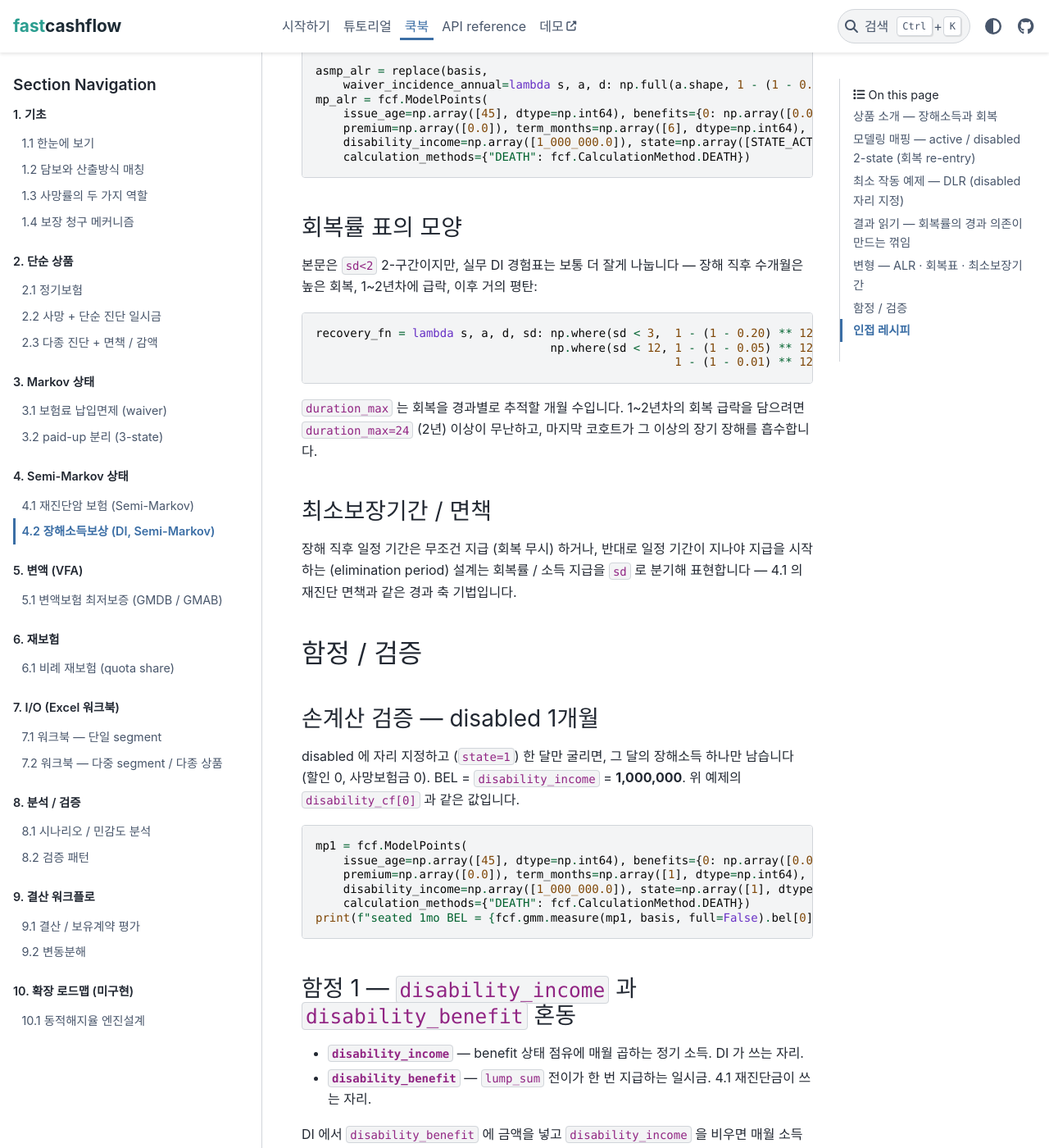
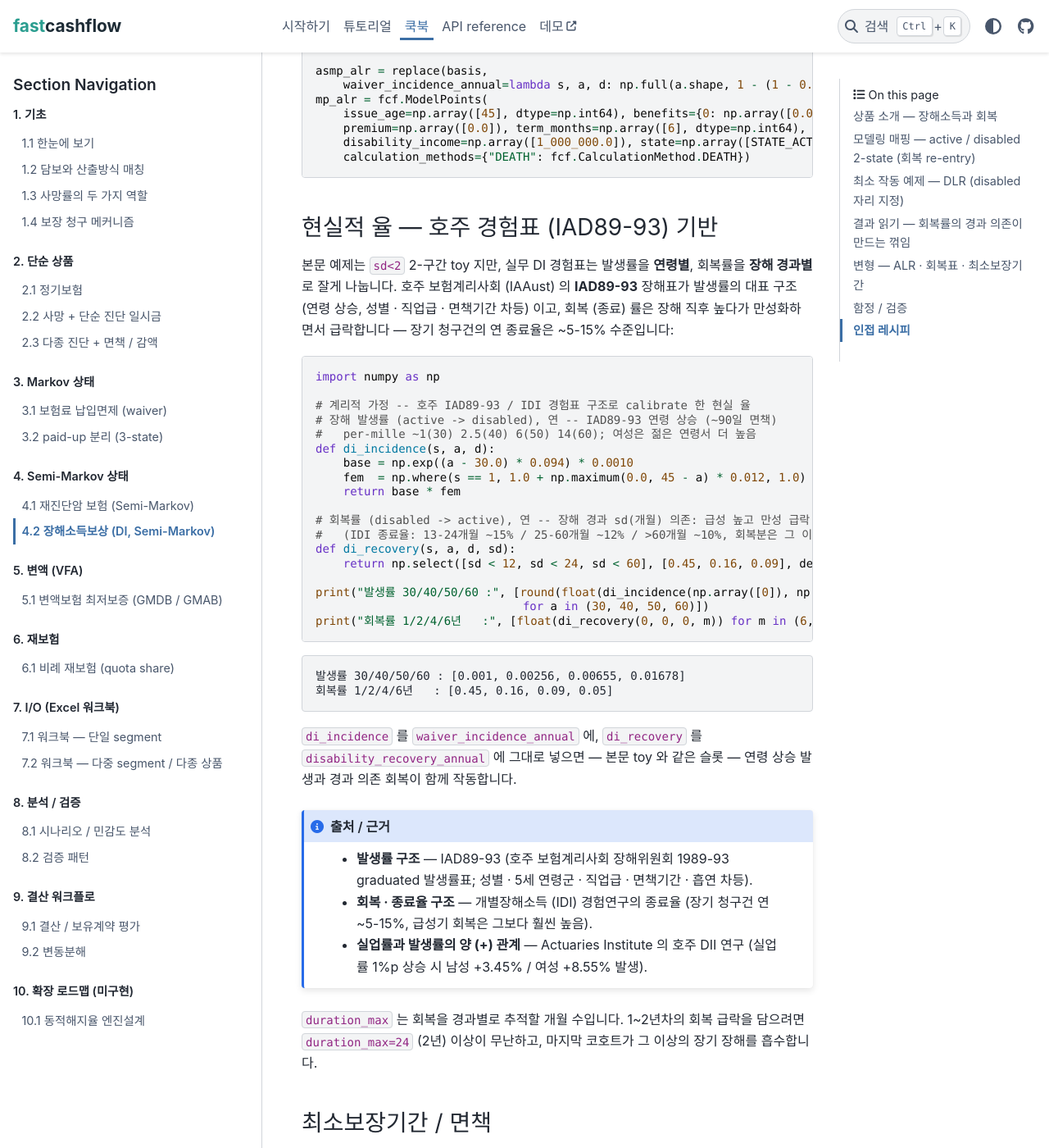
Before and after one commit to seokhoonj/fastcashflow, a Sphinx documentation site: the page built from docs/cookbook/semi-markov/disability-income.md, in a window 1280 px wide and 1400 px high, scrolled down 5532 px. Shown: the whole window at 82% size. Built offline with Sphinx 7.4.7 and the PyData theme 0.15.4, drawn with Linux system fonts in a browser that asks for light colours.

Commit message:
docs: calibrate the DI cookbook rates to Australian disability experience
Replace the arbitrary recovery-curve illustration in the disability-income
chapter with incidence and recovery curves calibrated to the structure of
the Australian IAD89-93 disability table (age-rising incidence) and
individual-disability termination experience (high acute recovery, ~5-15%
annual termination for chronic claims). Cite the sources.

````diff
--- a/docs/cookbook/semi-markov/disability-income.md
+++ b/docs/cookbook/semi-markov/disability-income.md
@@ -239,15 +239,53 @@ mp_alr = fcf.ModelPoints(
     calculation_methods={"DEATH": fcf.CalculationMethod.DEATH})
 ```
 
-### 회복률 표의 모양
+### 현실적 율 — 호주 경험표 (IAD89-93) 기반
 
-본문은 `sd<2` 2-구간이지만, 실무 DI 경험표는 보통 더 잘게 나눕니다 — 장해
-직후 수개월은 높은 회복, 1~2년차에 급락, 이후 거의 평탄:
+본문 예제는 `sd<2` 2-구간 toy 지만, 실무 DI 경험표는 발생률을 **연령별**,
+회복률을 **장해 경과별** 로 잘게 나눕니다. 호주 보험계리사회 (IAAust) 의
+**IAD89-93** 장해표가 발생률의 대표 구조 (연령 상승, 성별 · 직업급 · 면책기간
+차등) 이고, 회복 (종료) 률은 장해 직후 높다가 만성화하면서 급락합니다 — 장기
+청구건의 연 종료율은 ~5-15% 수준입니다:
 
 ```python
-recovery_fn = lambda s, a, d, sd: np.where(sd < 3,  1 - (1 - 0.20) ** 12,
-                                  np.where(sd < 12, 1 - (1 - 0.05) ** 12,
-                                                    1 - (1 - 0.01) ** 12))
+import numpy as np
+
+# 계리적 가정 -- 호주 IAD89-93 / IDI 경험표 구조로 calibrate 한 현실 율
+# 장해 발생률 (active -> disabled), 연 -- IAD89-93 연령 상승 (~90일 면책)
+#   per-mille ~1(30) 2.5(40) 6(50) 14(60); 여성은 젊은 연령서 더 높음
+def di_incidence(s, a, d):
+    base = np.exp((a - 30.0) * 0.094) * 0.0010
+    fem  = np.where(s == 1, 1.0 + np.maximum(0.0, 45 - a) * 0.012, 1.0)
+    return base * fem
+
+# 회복률 (disabled -> active), 연 -- 장해 경과 sd(개월) 의존: 급성 높고 만성 급락
+#   (IDI 종료율: 13-24개월 ~15% / 25-60개월 ~12% / >60개월 ~10%, 회복분은 그 이하)
+def di_recovery(s, a, d, sd):
+    return np.select([sd < 12, sd < 24, sd < 60], [0.45, 0.16, 0.09], default=0.05)
+
+print("발생률 30/40/50/60 :", [round(float(di_incidence(np.array([0]), np.array([a]), 0)[0]), 5)
+                              for a in (30, 40, 50, 60)])
+print("회복률 1/2/4/6년   :", [float(di_recovery(0, 0, 0, m)) for m in (6, 18, 48, 72)])
+```
+
+```text
+발생률 30/40/50/60 : [0.001, 0.00256, 0.00655, 0.01678]
+회복률 1/2/4/6년   : [0.45, 0.16, 0.09, 0.05]
+```
+
+`di_incidence` 를 `waiver_incidence_annual` 에, `di_recovery` 를
+`disability_recovery_annual` 에 그대로 넣으면 — 본문 toy 와 같은 슬롯 — 연령
+상승 발생과 경과 의존 회복이 함께 작동합니다.
+
+```{admonition} 출처 / 근거
+:class: note
+
+- **발생률 구조** — IAD89-93 (호주 보험계리사회 장해위원회 1989-93 graduated
+  발생률표; 성별 · 5세 연령군 · 직업급 · 면책기간 · 흡연 차등).
+- **회복 · 종료율 구조** — 개별장해소득 (IDI) 경험연구의 종료율 (장기 청구건
+  연 ~5-15%, 급성기 회복은 그보다 훨씬 높음).
+- **실업률과 발생률의 양 (+) 관계** — Actuaries Institute 의 호주 DII 연구
+  (실업률 1%p 상승 시 남성 +3.45% / 여성 +8.55% 발생).
 ```
 
 `duration_max` 는 회복을 경과별로 추적할 개월 수입니다. 1~2년차의 회복 급락을
````
